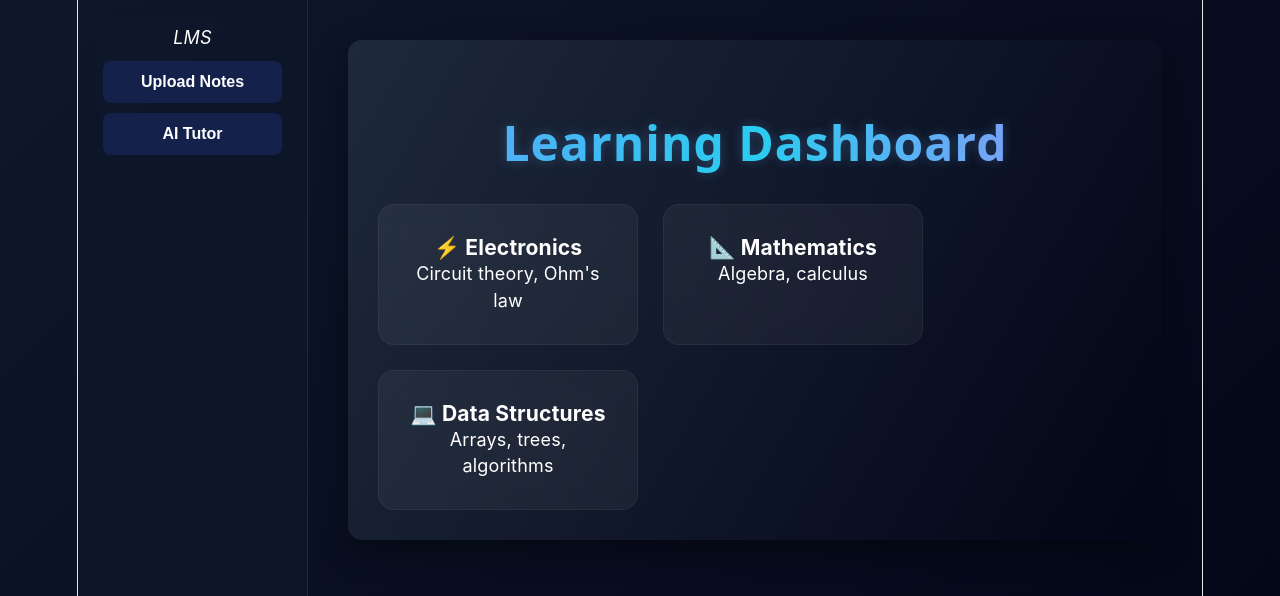
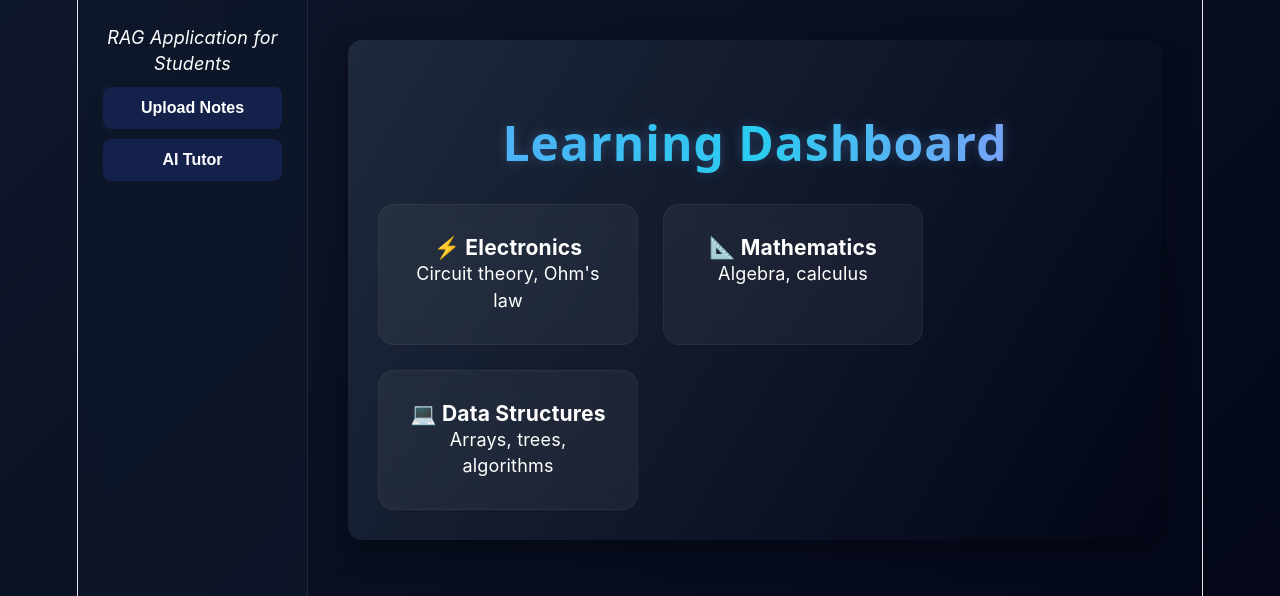
Before and after one commit to SathvikTSoged096/rag_new, a React app in the folder frontend/: page / in a window 1280 px wide. Shown: the top 596 px of the page. Built offline with nearby package versions, Linux system fonts and the light colour scheme; the HTML template or start-up script is replaced by a standard one.

Commit message:
Update Sidebar.jsx

```diff
--- a/frontend/src/components/Sidebar.jsx
+++ b/frontend/src/components/Sidebar.jsx
@@ -5,7 +5,7 @@ return(
 <div className="sidebar">
 
 <div className="logo">
-LMS
+RAG Application for Students
 </div>
 
 
```
